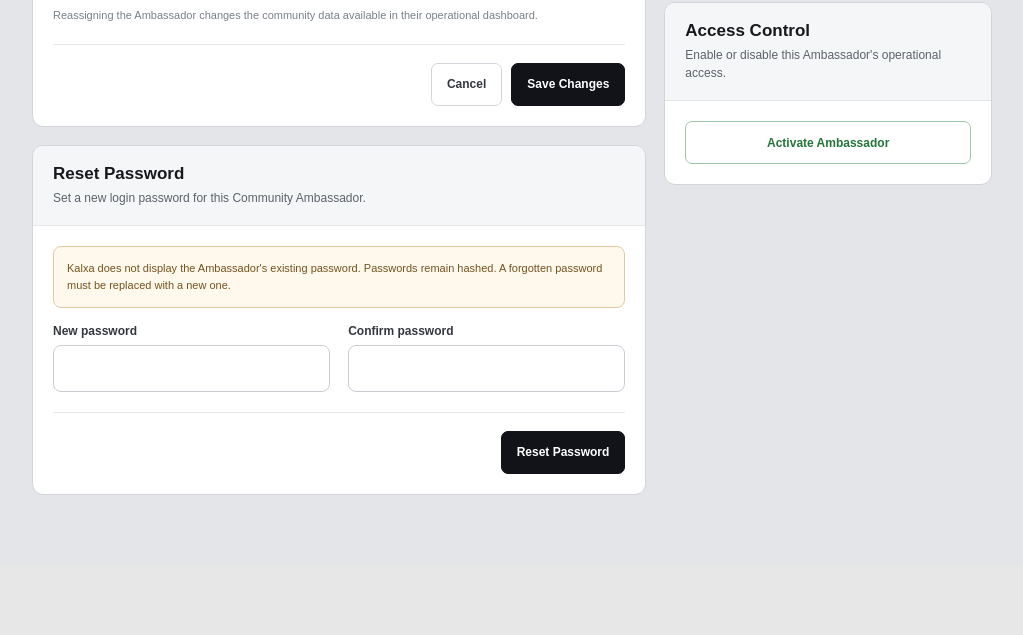
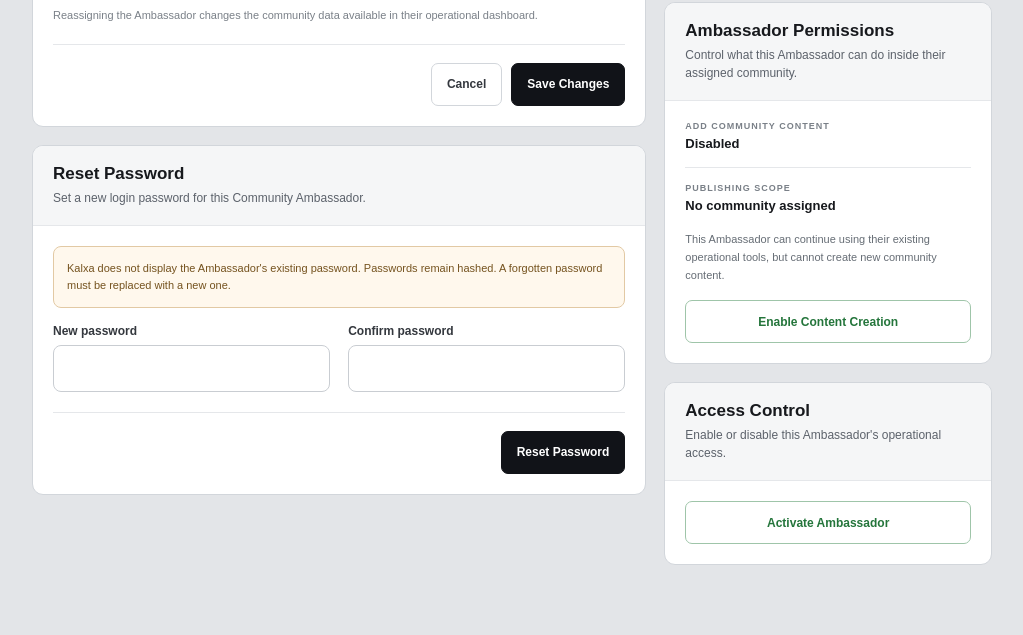
Before and after one commit to LasieHlongwane/theqr-alert, a Flask app: template templates/admin/community_ambassdor_manage.html in a window 1280 px wide. Shown: the part 666-1301 px from the top of the page, without its empty margins (128-1151 px from the left). Before the commit the page ends 1161 px from the top, so only its background shows below. Run offline with Flask 3, Linux system fonts and the light colour scheme; the template is opened without the code that fills it, so the values that code supplies are empty; parts of the project's set-up code (start-up, migrations or seed data) failed here and were passed over.

Commit message:
Implement ambassador permissions management section
Added a section for managing ambassador permissions, including content creation and publishing scope.

```diff
--- a/templates/admin/community_ambassdor_manage.html
+++ b/templates/admin/community_ambassdor_manage.html
@@ -1527,6 +1527,171 @@
                 </section>
 
 
+
+
+
+
+                <!-- =========================================
+     AMBASSADOR PERMISSIONS
+========================================== -->
+
+<section class="card">
+
+    <div class="card-header">
+
+        <h2 class="card-title">
+            Ambassador Permissions
+        </h2>
+
+        <p class="card-description">
+            Control what this Ambassador can
+            do inside their assigned community.
+        </p>
+
+    </div>
+
+
+    <div class="card-body">
+
+
+        <!-- =================================
+             ADD CONTENT PERMISSION
+        ================================== -->
+
+        <div class="info-list">
+
+            <div class="info-row">
+
+                <div class="info-label">
+                    Add Community Content
+                </div>
+
+
+                <div class="info-value">
+
+                    {% if ambassador.can_add_content %}
+
+                        Enabled
+
+                    {% else %}
+
+                        Disabled
+
+                    {% endif %}
+
+                </div>
+
+            </div>
+
+
+            <div class="info-row">
+
+                <div class="info-label">
+                    Publishing Scope
+                </div>
+
+
+                <div class="info-value">
+
+                    {% if ambassador.zone %}
+
+                        {{ ambassador.zone.name }}
+                        only
+
+                    {% else %}
+
+                        No community assigned
+
+                    {% endif %}
+
+                </div>
+
+            </div>
+
+        </div>
+
+
+        <div
+            style="
+                margin-top: 16px;
+                margin-bottom: 16px;
+                color: #666d75;
+                font-size: 11px;
+                line-height: 1.6;
+            "
+        >
+
+            {% if ambassador.can_add_content %}
+
+                This Ambassador is allowed to create
+                community content. New content is restricted
+                to their assigned Kalxa community.
+
+            {% else %}
+
+                This Ambassador can continue using their
+                existing operational tools, but cannot
+                create new community content.
+
+            {% endif %}
+
+        </div>
+
+
+        <form
+            method="POST"
+
+            action="{{ url_for(
+                'admin.admin_toggle_ambassador_content_permission',
+                ambassador_id=ambassador.id
+            ) }}"
+        >
+
+            {% if ambassador.can_add_content %}
+
+                <button
+                    type="submit"
+
+                    class="
+                        button
+                        button-danger
+                    "
+
+                    onclick="
+                        return confirm(
+                            'Disable content creation for {{ ambassador.name|e }}?'
+                        );
+                    "
+                >
+                    Disable Content Creation
+                </button>
+
+            {% else %}
+
+                <button
+                    type="submit"
+
+                    class="
+                        button
+                        button-success
+                    "
+
+                    onclick="
+                        return confirm(
+                            'Allow {{ ambassador.name|e }} to add content to their assigned community?'
+                        );
+                    "
+                >
+                    Enable Content Creation
+                </button>
+
+            {% endif %}
+
+        </form>
+
+    </div>
+
+</section>
                 <!-- =========================================
                      ACCESS CONTROL
                 ========================================== -->
```
